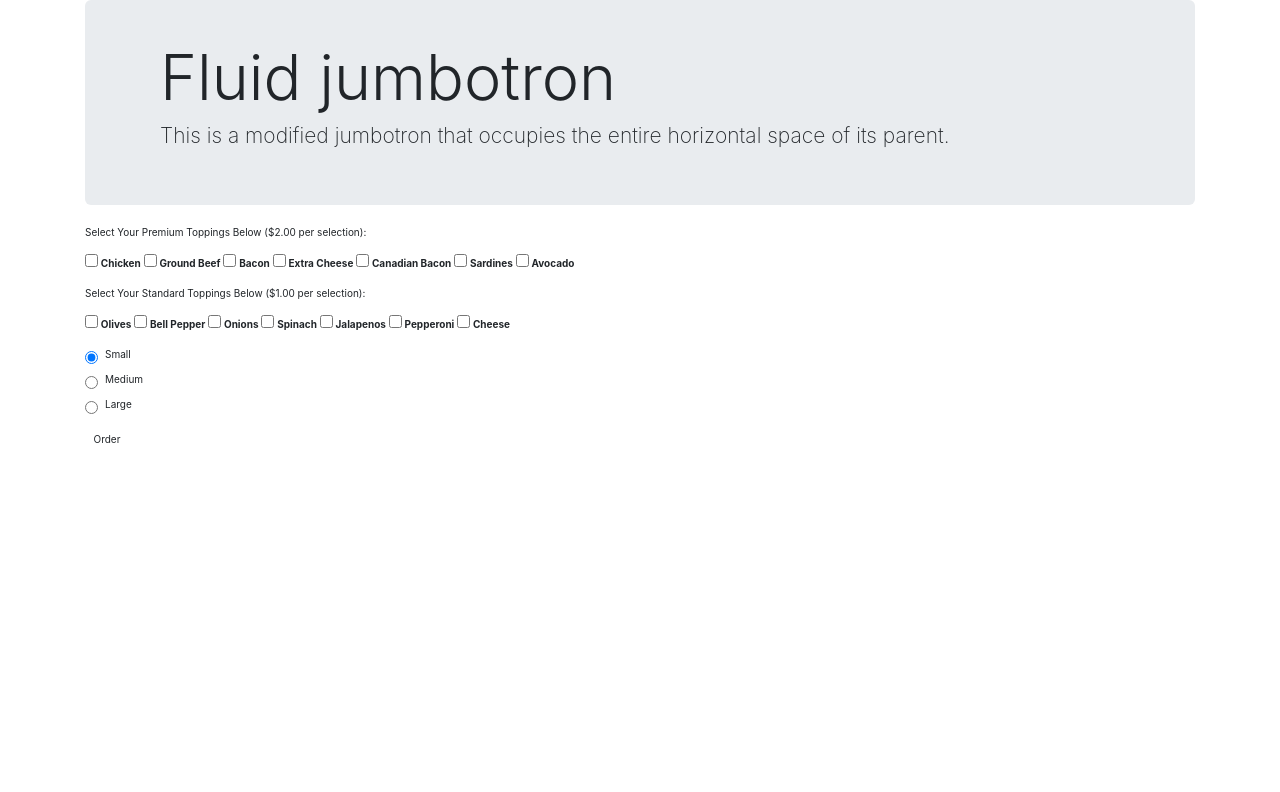
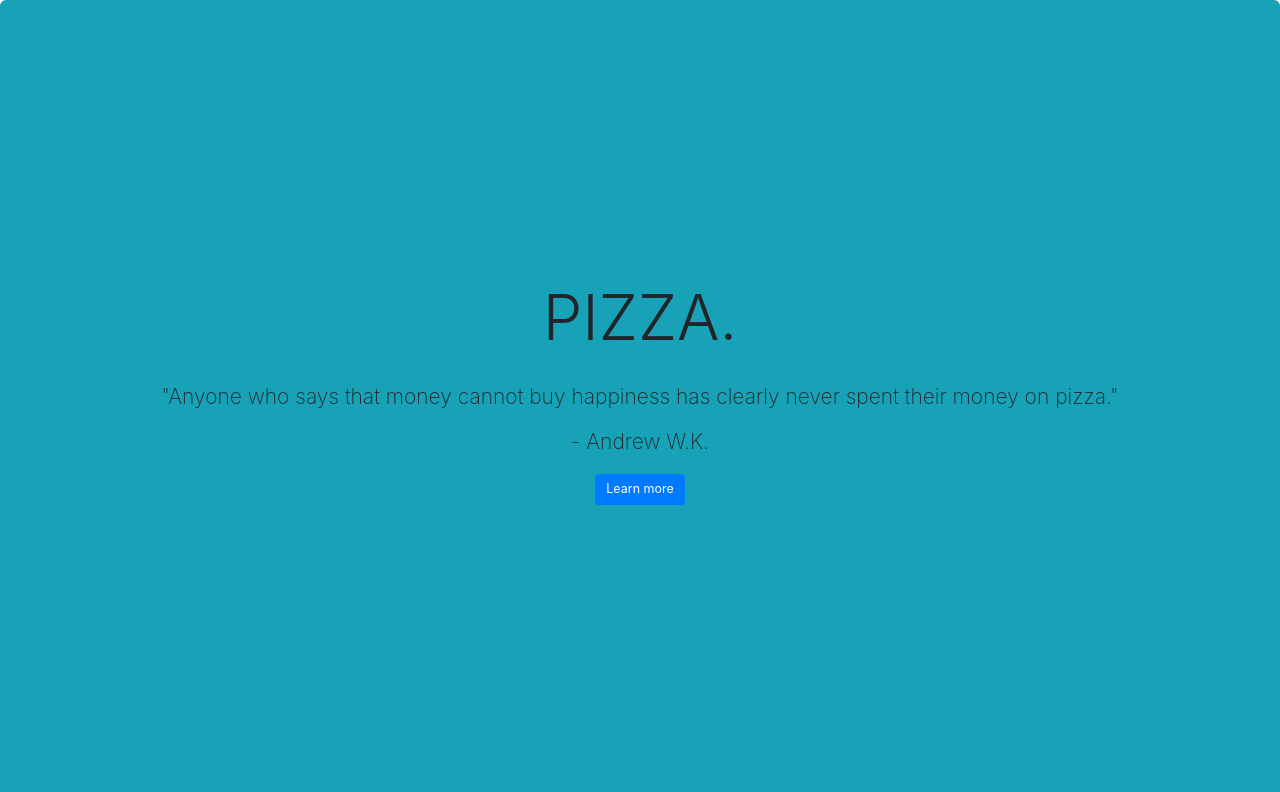
Before and after one commit to smoody0208/week-4-project, a plain HTML site: page index.html in a window 1280 px wide. Shown: the top 792 px of the page. Drawn offline with nearby package versions, Linux system fonts and the light colour scheme.

Commit message:
Add styling to index.html

```diff
--- a/index.html
+++ b/index.html
@@ -11,45 +11,52 @@
   <title>Week 4 Project</title>
 </head>
 <body>
-  <div class="container">
-    <div class="jumbotron jumbotron-fluid">
-      <div class="container">
-        <h1 class="display-4">Fluid jumbotron</h1>
-        <p class="lead">This is a modified jumbotron that occupies the entire horizontal space of its parent.</p>
+    <div class="container-fluid">
+      <div class="row">
+        <div class="col-12 p-0">
+          <div class="jumbotron min-vh-100 text-center m-0 bg-info d-flex flex-column justify-content-center">
+            <h1 class="display-4">PIZZA.</h1><hr>
+            <p class="lead">"Anyone who says that money cannot buy happiness has clearly never spent their money on pizza."</p>
+            <p> - Andrew W.K.</p>
+              <p class="lead">
+              <a class="btn btn-primary btn-lg" href="#" role="button">Learn more</a>
+            </p>
+          </div>
+        </div>
       </div>
     </div>
     <form id="pizza-order">
       <div class="form-group">
         <p>Select Your Premium Toppings Below ($2.00 per selection):</p>
         <input type="checkbox" name="premium-topping" value="chicken">
-        <label for="premium-topping">Chicken</label>
+        <label for="premium-topping">Chicken</label><br>
         <input type="checkbox" name="premium-topping" value="ground beef">
-        <label for="premium-topping">Ground Beef</label>
+        <label for="premium-topping">Ground Beef</label><br>
         <input type="checkbox" name="premium-topping" value="bacon">
-        <label for="premium-topping">Bacon</label>
+        <label for="premium-topping">Bacon</label><br>
         <input type="checkbox" name="premium-topping" value="extra cheese">
-        <label for="premium-topping">Extra Cheese</label>
+        <label for="premium-topping">Extra Cheese</label><br>
         <input type="checkbox" name="premium-topping" value="canadian bacon">
-        <label for="premium-topping">Canadian Bacon</label>
+        <label for="premium-topping">Canadian Bacon</label><br>
         <input type="checkbox" name="premium-topping" value="sardines">
-        <label for="premium-topping">Sardines</label>
+        <label for="premium-topping">Sardines</label><br>
         <input type="checkbox" name="premium-topping" value="avocado">
         <label for="premium-topping">Avocado</label>
       </div>
       <div class="form-group">
         <p>Select Your Standard Toppings Below ($1.00 per selection):</p>
         <input type="checkbox" name="standard-topping" value="olives">
-        <label for="standard-topping">Olives</label>
+        <label for="standard-topping">Olives</label><br>
         <input type="checkbox" name="standard-topping" value="bell pepper">
-        <label for="standard-topping">Bell Pepper</label>
+        <label for="standard-topping">Bell Pepper</label><br>
         <input type="checkbox" name="standard-topping" value="onions">
-        <label for="standard-topping">Onions</label>
+        <label for="standard-topping">Onions</label><br>
         <input type="checkbox" name="standard-topping" value="spinach">
-        <label for="standard-topping">Spinach</label>
+        <label for="standard-topping">Spinach</label><br>
         <input type="checkbox" name="standard-topping" value="jalapenos">
-        <label for="standard-topping">Jalapenos</label>
+        <label for="standard-topping">Jalapenos</label><br>
         <input type="checkbox" name="standard-topping" value="pepperoni">
-        <label for="standard-topping">Pepperoni</label>
+        <label for="standard-topping">Pepperoni</label><br>
         <input type="checkbox" name="standard-topping" value="cheese">
         <label for="standard-topping">Cheese</label>
       </div>
@@ -73,7 +80,7 @@
           </label>
         </div>
       </div>
-      <button class="btn" type="submit">Order</button>
+      <button class="btn btn-info btn-lg" type="submit">Order</button>
     </form>
     <div id="output">
 
```
